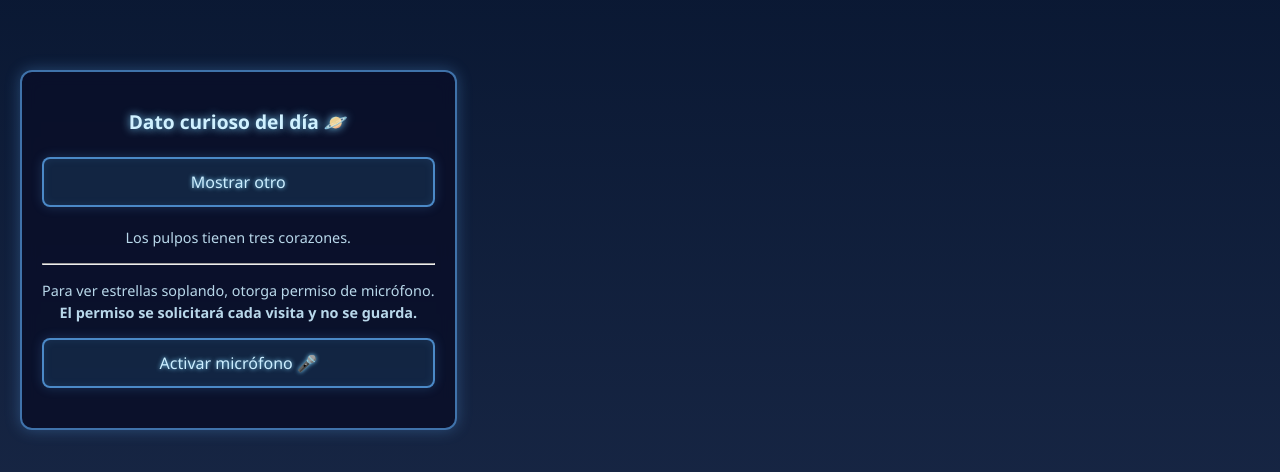
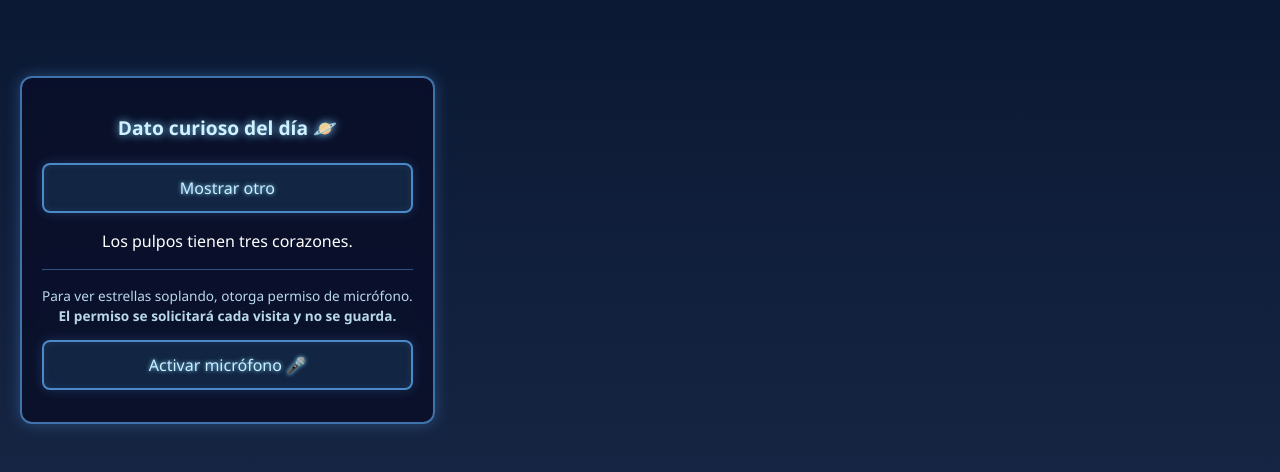
Before and after one commit to erick949/Ig, a React (Vite) app: page / in a window 1280 px wide. Shown: the part 170-642 px from the top of the page. Built offline with nearby package versions, Linux system fonts and the light colour scheme.

Commit message:
Tercer commit

```diff
--- a/src/styles.css
+++ b/src/styles.css
@@ -1,34 +1,34 @@
-/* Fondo general */
+/* ---------- Estilo global ---------- */
 body {
   background: linear-gradient(to bottom, #06142e, #1b2a49);
   font-family: "Segoe UI", Tahoma, Geneva, Verdana, sans-serif;
   color: #fff;
   margin: 0;
   padding: 20px;
+  overflow-x: hidden;
 }
 
-/* Contenedor principal */
+/* ---------- Tarjeta principal ---------- */
 .card {
   background: rgba(10, 15, 40, 0.85);
   border: 2px solid rgba(100, 180, 255, 0.6);
   border-radius: 12px;
   padding: 20px;
-  max-width: 400px;
+  max-width: 420px;
   margin: auto;
   box-shadow: 0 0 15px rgba(100, 180, 255, 0.3);
   backdrop-filter: blur(8px);
+  text-align: center;
 }
 
-/* Título */
 .card h2 {
-  text-align: center;
   font-size: 1.2rem;
   color: #d0f1ff;
   margin-bottom: 20px;
   text-shadow: 0 0 8px #7dd5ff;
 }
 
-/* Botón */
+/* ---------- Botones ---------- */
 .button {
   display: block;
   width: 100%;
@@ -37,7 +37,7 @@ body {
   border-radius: 8px;
   color: #cceeff;
   padding: 12px 0;
-  margin: 10px 0 20px;
+  margin: 12px 0;
   font-size: 1rem;
   cursor: pointer;
   text-shadow: 0 0 4px #7dd5ff;
@@ -52,11 +52,44 @@ body {
   transform: scale(1.02);
 }
 
-/* Texto inferior */
-.card p {
-  text-align: center;
+.divider {
+  border: none;
+  border-top: 1px solid rgba(100, 180, 255, 0.4);
+  margin: 16px 0;
+}
+
+.small {
+  font-size: 0.85rem;
   color: #cceeff;
-  margin-top: 15px;
-  font-size: 0.9rem;
   opacity: 0.9;
 }
+
+/* ---------- Estrellas ---------- */
+@keyframes twinkle {
+  0% {
+    opacity: 0;
+    transform: scale(0.2);
+  }
+  20% {
+    opacity: 1;
+    transform: scale(1);
+  }
+  80% {
+    opacity: 1;
+    transform: scale(1);
+  }
+  100% {
+    opacity: 0;
+    transform: scale(0.2);
+  }
+}
+
+.star {
+  position: fixed;
+  width: 6px;
+  height: 6px;
+  background: radial-gradient(circle, #fff 0%, #cceeff 60%, transparent 100%);
+  border-radius: 50%;
+  pointer-events: none;
+  animation: twinkle 2s ease-out forwards;
+}
```
